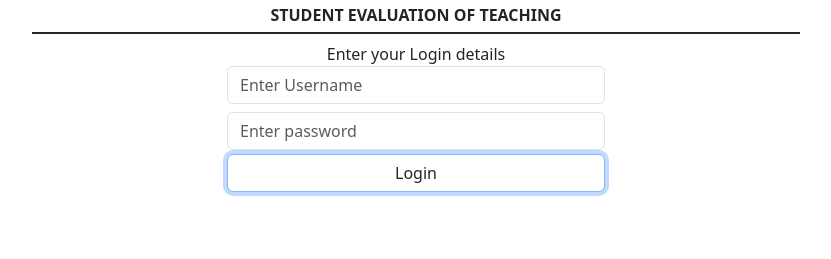
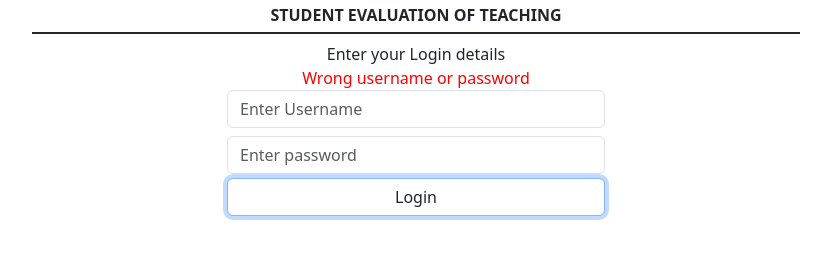
Before and after one commit to MakaDav/S.E.T.App, a website with bundled scripts: page public/index.html in a window 1280 px wide. Both pictures are taken after a click on the button "Login". Shown: the part 157-416 px from the top of the page, without its empty margins (224-1055 px from the left). Built offline with nearby package versions, Linux system fonts and the light colour scheme; files whose address does not match are found by name.

Commit message:
Error login

```diff
--- a/public/index.html
+++ b/public/index.html
@@ -35,7 +35,7 @@
                     Student Evaluation of Teaching
                 </div>
                 <div class="set-login-form">Enter your Login details
-                    <div class="error-login" hidden="hidden">Wrong username or password</div>
+                    <div id="error-login" class="error-login" hidden="hidden">Wrong username or password</div>
                     <div >
                         <input class="form-control mb-2 set-login-field"id="username" type="text" placeholder="Enter Username" required>
                     </div>
--- a/public/js/index.js
+++ b/public/js/index.js
@@ -33,9 +33,17 @@ async function authenticateStudent(){
     let username = document.getElementById('username').value
     let password =  document.getElementById('password').value
     console.log({username, password})
-    let student = await getStudentCourses (username,password)
+    let student = ''
+    try{
+        student = await getStudentCourses (username,password)
+    }catch(error){
+        document.getElementById('error-login').style.color = 'red'
+        document.getElementById('error-login').removeAttribute('hidden')
+        return
+    }
 
-    if(student){
+    console.log('Received error',student)
+    if(student.comp_no !==null){
         state.student = student
         getConfigStatus(username).then(res=>{
             if(res.config === 'initialise'){
--- a/routes/index.js
+++ b/routes/index.js
@@ -39,7 +39,7 @@ apiRouter.post('/all/courses/sis', async (req, res)=>{
         console.log(req.body,username,'student',userData)
         res.json(userData)
     }catch(error){
-        console.error('Error fetching lecturers:', error);
+        console.error('Error fetching courses:', error);
         res.status(500).json({ error: 'Internal server error' });
     }
 })
--- a/server.js
+++ b/server.js
@@ -3,7 +3,7 @@ const cors = require('cors');
 const app = express();
 const apiRouter = require('./routes/index');
 const bodyParser = require('body-parser');
-const port = 3000;
+const port = 80;
 
 app.use(express.json());
 app.use(cors());
```
